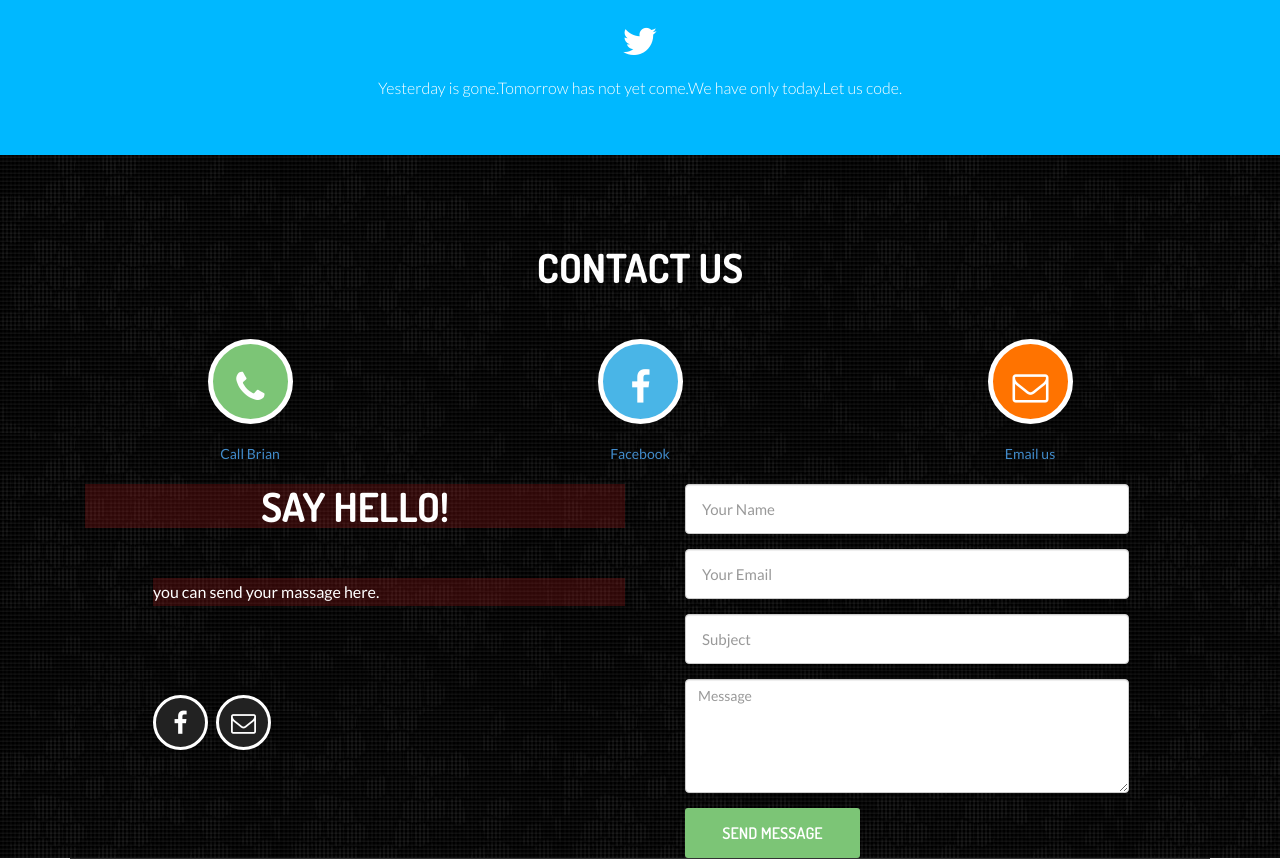
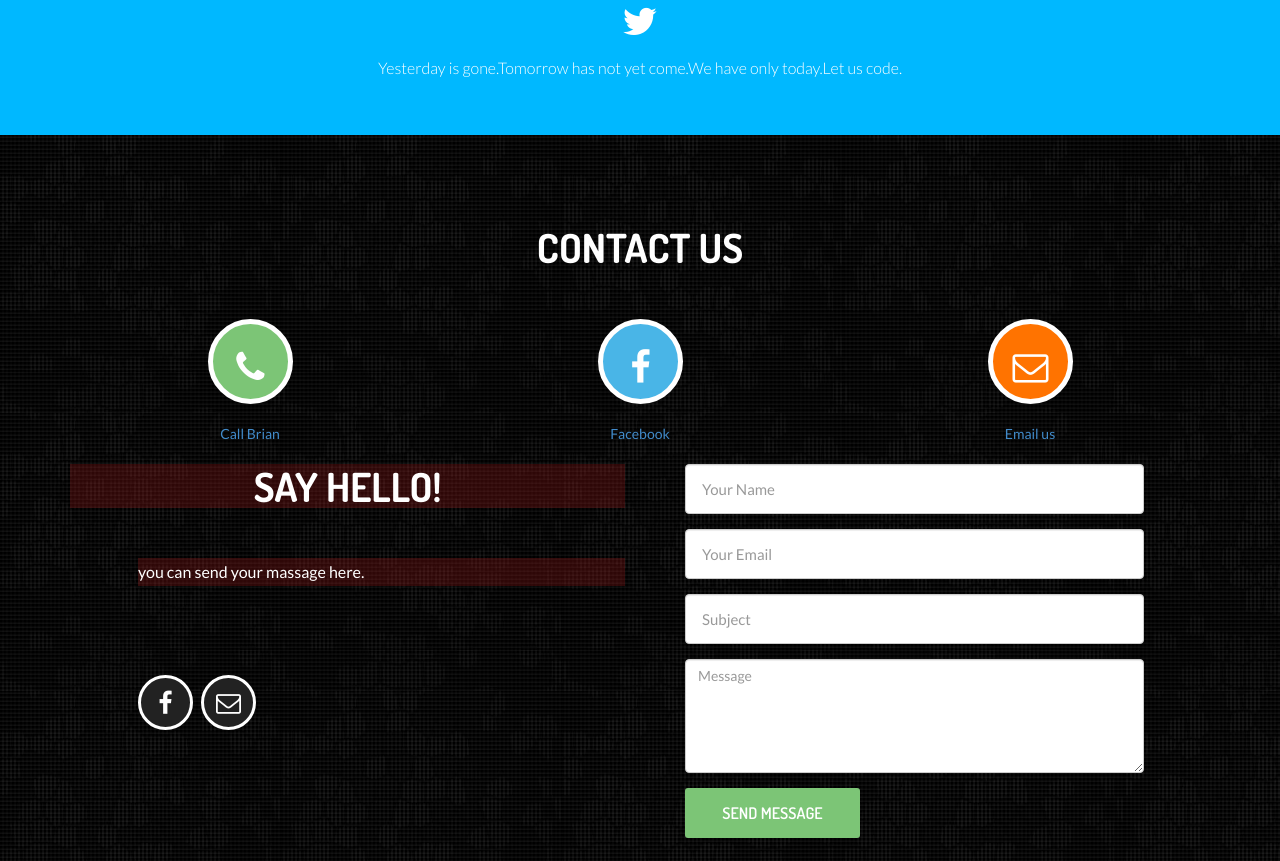
Before and after one commit to mulethias/Imuks, a plain HTML site: page index.html in a window 1280 px wide. Shown: the part 2973-3834 px from the top of the page. Drawn offline with Linux system fonts and the light colour scheme; files whose address does not match are found by name.

Commit message:
updated ui

```diff
--- a/css/style.css
+++ b/css/style.css
@@ -1137,7 +1137,7 @@ img {
 /* Footer
 ---------------------------------*/
 
-.footer_section{ background:url(../img/pattern_bg.jpg) repeat left top;
+.footer_section{ background: url(../img/pattern_bg.jpg) repeat left top;
 }
 
 .footer_bottom{
--- a/index.html
+++ b/index.html
@@ -479,7 +479,8 @@ ection">
 	<footer class="footer_section" id="contact">
 		<div class="container">
 			<div class="contact_section">
-			 <div class="main-section contact" id="contact">
+			 <section class="main-section contact" id="contact">
+				<div class="contact_section">
 					<h2>Contact Us</h2>
 					<div class="row">
 						<div class="col-lg-4">
@@ -504,8 +505,6 @@ ection">
 						</div>
 					</div>
 					<div class="row">
-				</div>
-
 					<div class="col-lg-6 wow fadeInLeft">
 						<h2 class="h_text"> Say hello! </h2>
 						<div class="contact-info-box address clearfix">
```
Also changed, not shown: img/logo.jpg, img/theme.jpg (added).
